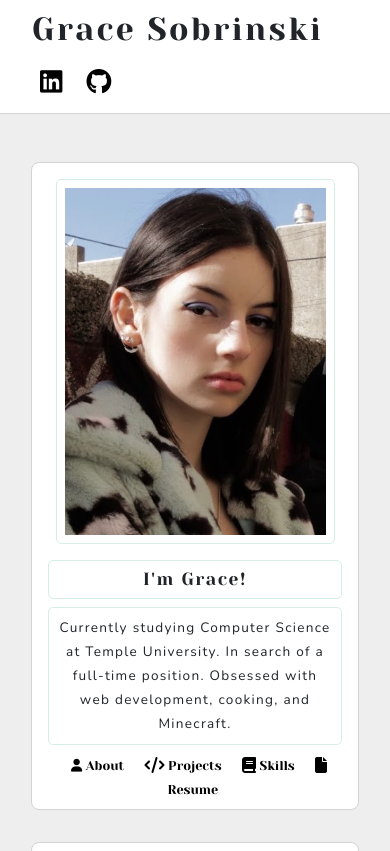
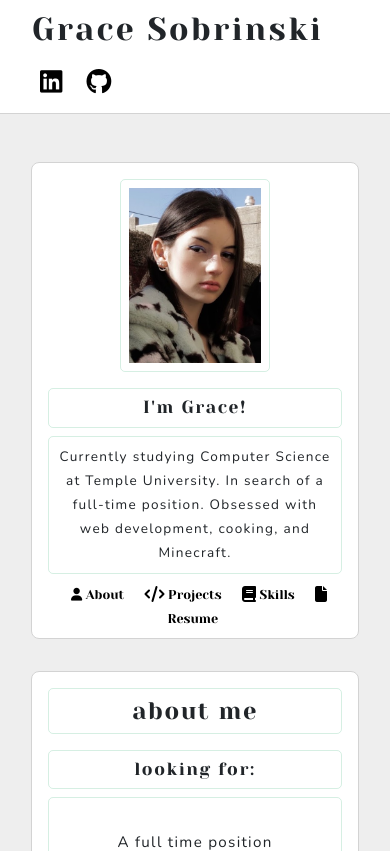
Before and after one commit to gsobrinski/gsobrinski.github.io, a Flask app: page / in a window 390 px wide. Shown: the top 851 px of the page. Run offline with Flask 2, Linux system fonts and the light colour scheme; some libraries are stand-ins or nearby versions.

Commit message:
media queries

```diff
--- a/webapp/static/style.css
+++ b/webapp/static/style.css
@@ -251,5 +251,11 @@ body {
     .mobileimage {
         display: block;
     }
+}
 
+@media only screen and (max-width: 1200px) {
+    .profile img {
+        width: 150px;
+        height: auto;
+    }
 }
--- a/webapp/templates/index.html
+++ b/webapp/templates/index.html
@@ -22,7 +22,7 @@
         <!-- header -->
         <div class="topNav">
             <h2>Grace Sobrinski</h2>
-            <div class=links-container>
+            <div class="links-container">
                 <a href="https://www.linkedin.com/in/gsobrinski" target="_blank"><i class="fab fa-linkedin fa-2x" data-toggle="tooltip" data-placement="bottom" title="LinkedIn"></i>&nbsp;</a>
                 <a href="https://github.com/gsobrinski" target="_blank"><i class="fab fa-github fa-2x" data-toggle="tooltip" data-placement="bottom" title="GitHub"></i>&nbsp;</a>
 
```
